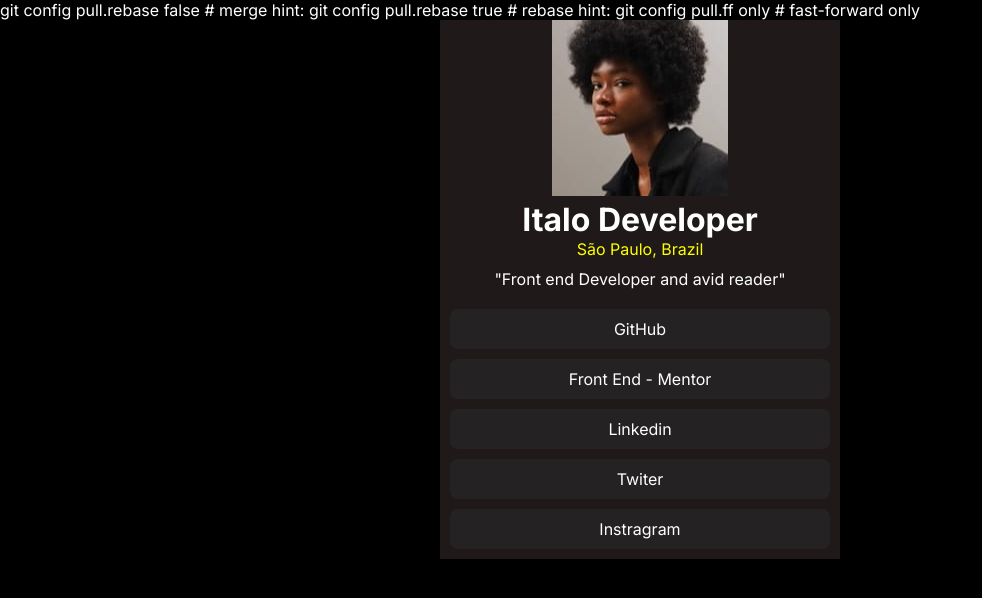
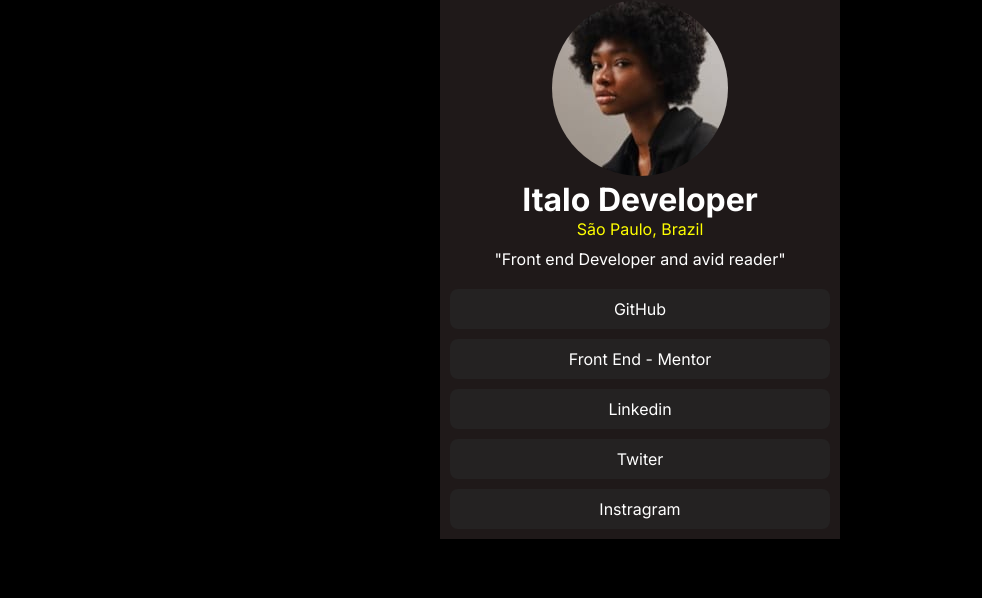
Before and after one commit to Italodeveloperhere/social-links, a plain HTML site: page index.html in a window 1280 px wide. Shown: the whole page, without its empty margins (0-982 px from the left). Drawn offline with Linux system fonts and the light colour scheme.

Commit message:
new update my soluction

```diff
--- a/index.html
+++ b/index.html
@@ -14,10 +14,6 @@
 </head>
 
 <body>
-
-  git config pull.rebase false # merge
-  hint: git config pull.rebase true # rebase
-  hint: git config pull.ff only # fast-forward only
 
   <div class="container">
     <!--child-->
--- a/style.css
+++ b/style.css
@@ -30,6 +30,9 @@ body {
   flex-direction: column;
 }
 
+.container img {
+  border-radius: 50%;
+}
 .location {
   color: yellow;
   margin-top: 0;
```
